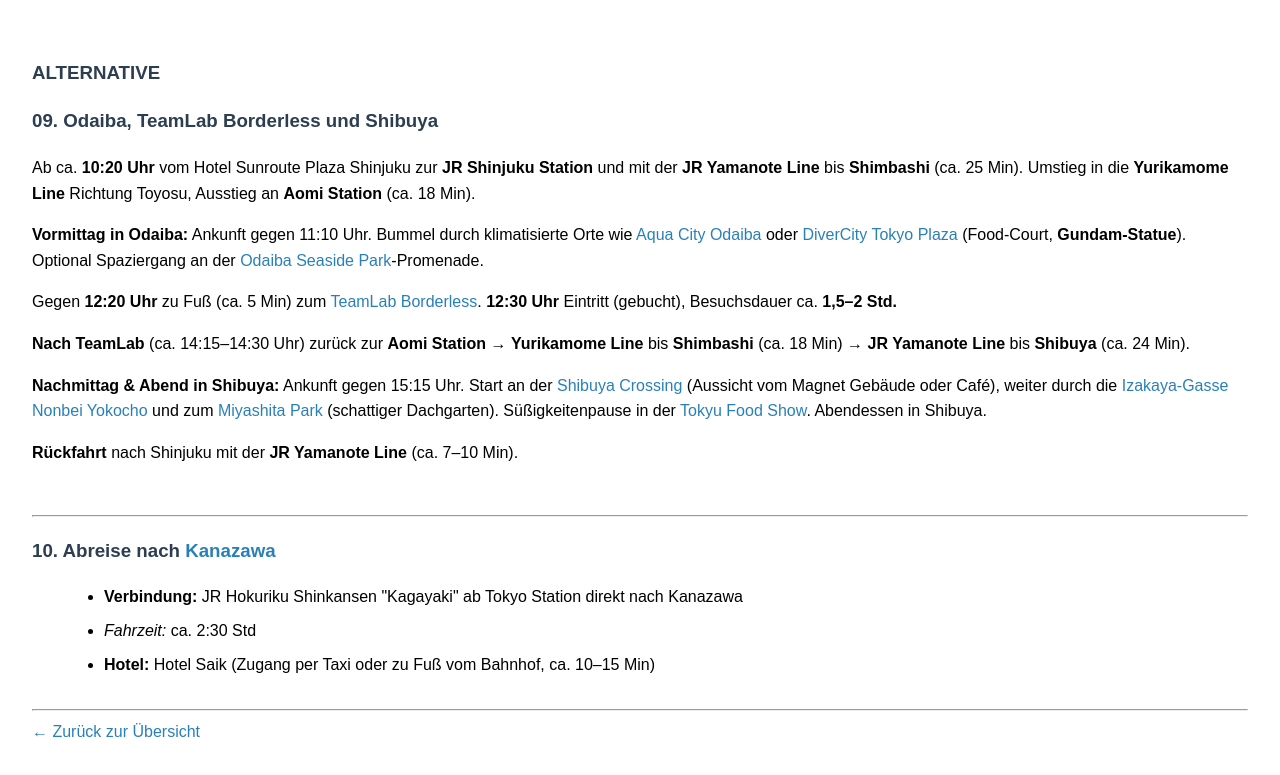
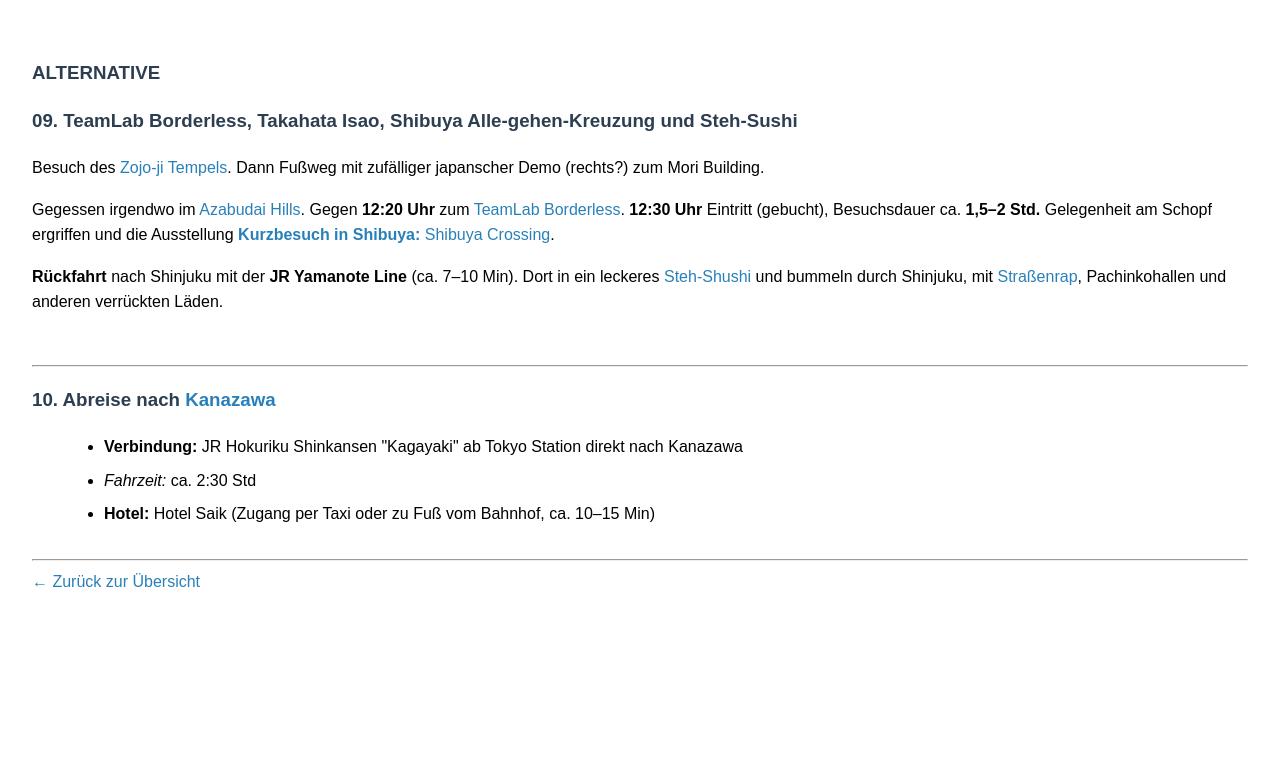
Before and after one commit to s-lx/Japan, a plain HTML site: page tokio.html in a window 1280 px wide. Shown: the part 2107-2882 px from the top of the page. After the commit the page ends 2733 px from the top, so only its background shows below. Drawn offline with Linux system fonts and the light colour scheme.

Commit message:
Update tokio.html

```diff
--- a/tokio.html
+++ b/tokio.html
@@ -99,25 +99,16 @@
     von dort per <strong>JR Yamanote Line zum Hotel in Shinjuku</strong>. Dauer ca. <strong>30 bis 50 Minuten</strong>.</p>
     <br>
     <h3>ALTERNATIVE</h3>
-    <h3>09. Odaiba, TeamLab Borderless und Shibuya</h3>
-<p>Ab ca. <strong>10:20 Uhr</strong> vom Hotel Sunroute Plaza Shinjuku zur <strong>JR Shinjuku Station</strong> und mit der <strong>JR Yamanote Line</strong> bis <strong>Shimbashi</strong> (ca. 25 Min).
-Umstieg in die <strong>Yurikamome Line</strong> Richtung Toyosu, Ausstieg an <strong>Aomi Station</strong> (ca. 18 Min).</p>
+    <h3>09. TeamLab Borderless, Takahata Isao, Shibuya Alle-gehen-Kreuzung und Steh-Sushi</h3>
 
-<p><strong>Vormittag in Odaiba:</strong> Ankunft gegen 11:10 Uhr. Bummel durch klimatisierte Orte wie <a href="https://maps.app.goo.gl/nfuEs4eZfnrC9e8J8">Aqua City Odaiba</a> oder
-<a href="https://maps.app.goo.gl/w4JdyDRCPkSwl4DrS">DiverCity Tokyo Plaza</a> (Food-Court, <strong>Gundam-Statue</strong>). Optional Spaziergang an der
-<a href="https://maps.app.goo.gl/9Fpm2DR6j3lWJd6Kc">Odaiba Seaside Park</a>-Promenade.</p>
+<p>Besuch des <a href="https://www.zojoji.or.jp/">Zojo-ji Tempels</a>. Dann Fußweg mit zufälliger japanscher Demo (rechts?) zum Mori Building.</p>
 
-<p>Gegen <strong>12:20 Uhr</strong> zu Fuß (ca. 5 Min) zum <a href="https://maps.app.goo.gl/tHwA8UVJzC5FUxKa8">TeamLab Borderless</a>.
-<strong>12:30 Uhr</strong> Eintritt (gebucht), Besuchsdauer ca. <strong>1,5–2 Std.</strong></p>
+<p>Gegessen irgendwo im <a href="https://maps.app.goo.gl/ki6vcJfx8Rp7ppXy5">Azabudai Hills</a>. Gegen <strong>12:20 Uhr</strong> zum <a href="https://maps.app.goo.gl/tHwA8UVJzC5FUxKa8">TeamLab Borderless</a>.
+<strong>12:30 Uhr</strong> Eintritt (gebucht), Besuchsdauer ca. <strong>1,5–2 Std.</strong>
+Gelegenheit am Schopf ergriffen und die Ausstellung <a href="https://www.azabudai-hills.com/azabudaihillsgallery/sp/isaotakahata-ex/en/>Takahata Isao</a> angesehen.</p>
 
-<p><strong>Nach TeamLab</strong> (ca. 14:15–14:30 Uhr) zurück zur <strong>Aomi Station</strong> → <strong>Yurikamome Line</strong> bis <strong>Shimbashi</strong> (ca. 18 Min) →
-<strong>JR Yamanote Line</strong> bis <strong>Shibuya</strong> (ca. 24 Min).</p>
-
-<p><strong>Nachmittag & Abend in Shibuya:</strong> Ankunft gegen 15:15 Uhr. Start an der <a href="https://maps.app.goo.gl/Cdc4Kaqa98VB9TiJ8">Shibuya Crossing</a> (Aussicht vom Magnet Gebäude oder Café), weiter durch die
-<a href="https://maps.app.goo.gl/PsJtUuT7ChWzd7KH6">Izakaya-Gasse Nonbei Yokocho</a> und zum <a href="https://maps.app.goo.gl/b55UKW1mFxQSW7x2A">Miyashita Park</a> (schattiger Dachgarten).
-Süßigkeitenpause in der <a href="https://maps.app.goo.gl/ATK8D6ijEyjefboK7">Tokyu Food Show</a>. Abendessen in Shibuya.</p>
-
-<p><strong>Rückfahrt</strong> nach Shinjuku mit der <strong>JR Yamanote Line</strong> (ca. 7–10 Min).</p>
+<p><strong>Kurzbesuch in Shibuya:</strong> <a href="https://maps.app.goo.gl/Cdc4Kaqa98VB9TiJ8">Shibuya Crossing</a>.</p>
+<p><strong>Rückfahrt</strong> nach Shinjuku mit der <strong>JR Yamanote Line</strong> (ca. 7–10 Min). Dort in ein leckeres <a href="https://maps.app.goo.gl/FjuuYp3oTdv53CJs7">Steh-Shushi</a> und bummeln durch Shinjuku, mit <a href="https://www.youtube.com/watch?v=IwSlXLRVVrs">Straßenrap</a>, Pachinkohallen und anderen verrückten Läden.</p>
 
     <br>
     <hr>
```
